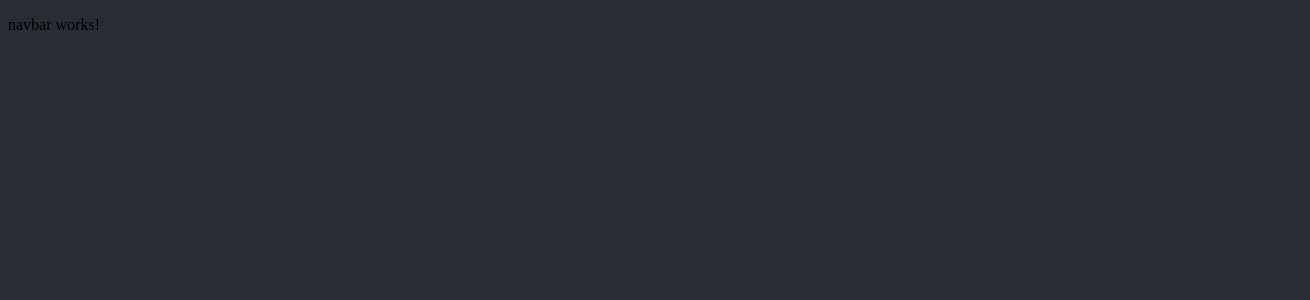
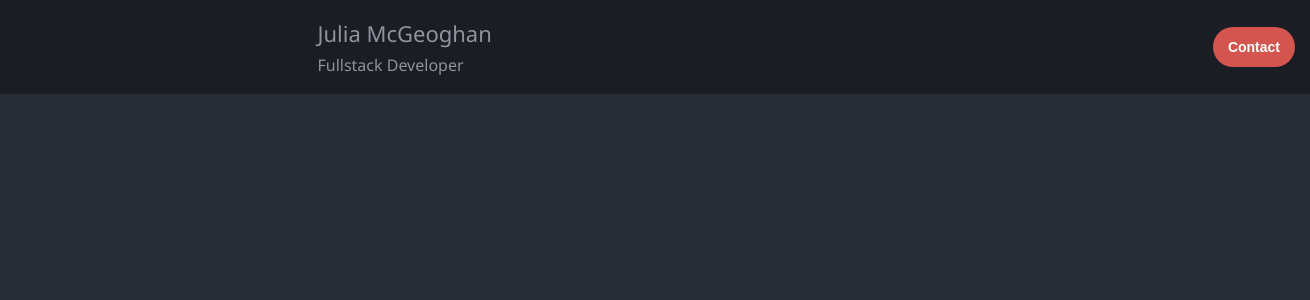
Before and after one commit to jkmdev/code-editor-portfolio, an Angular app: page / in a window 1280 px wide. Shown: the top 300 px of the page, 1310 px wide, since content can reach past the window. Built offline with nearby package versions, Linux system fonts and the light colour scheme.

Commit message:
Finish navbar

```diff
--- a/src/app/shared/navbar/navbar.component.html
+++ b/src/app/shared/navbar/navbar.component.html
@@ -1,3 +1,9 @@
-<p>
-  navbar works!
-</p>
+<nav class="nav">
+  <div class="logo">
+  </div>
+  <div class="title">
+    <h2>Julia McGeoghan</h2>
+    <h4>Fullstack Developer</h4>
+  </div>
+  <button class="contact">Contact</button>
+</nav>
--- a/src/app/shared/navbar/navbar.component.scss
+++ b/src/app/shared/navbar/navbar.component.scss
@@ -0,0 +1,60 @@
+@import '../../../styles';
+
+.nav {
+
+    background-color: $black-hole;
+    display: flex;
+    padding: 15px;
+    width: 100%;
+
+    @media only screen and (max-width: 600px) {
+        flex-direction: column;
+    }
+
+    @media only screen and (min-width: 601px) {
+        align-items: center;
+    }
+
+    .logo {
+
+        flex: 1;
+
+        @media only screen and (max-width: 600px) {
+            display: none;
+        }
+
+    }
+
+    .title {
+
+        flex: 3;
+
+        @media only screen and (max-width: 600px) {
+            margin: 0px;
+            text-align: center;
+            padding: 5px;
+        }
+
+    }
+
+    .contact {
+
+        background-color: $bloodmoon;
+        color: $bright;
+        border-radius: 100px;
+        border: none;
+        font-size: 14px;
+        font-weight: bold;
+        height: 40px;
+        padding: 0px 15px 0px 15px;
+
+        @media only screen and (max-width: 600px) {
+            margin: 0px;
+            text-align: center;
+            padding: 5px;
+            height: 30px;
+        }
+
+    }
+
+}
--- a/src/styles.scss
+++ b/src/styles.scss
@@ -1,4 +1,3 @@
-/* You can add global styles to this file, and also import other style files */
 
 @charset 'utf-8';
 
@@ -31,11 +30,49 @@ $bright: #ffffff;
 
 //**********FONTS**********
 
+$main-font: Segoe UI,Frutiger,Frutiger Linotype,Dejavu Sans,Helvetica Neue,Arial,sans-serif;
+
 //**********SPACING**********
 
+//*********BASE**********
+
+%clean {
+    font-weight: normal;
+    padding: 3px;
+    margin: 0px;
+}
 
 //**********GLOBAL STYLES***********
 
 body {
     background-color: $midnight;
+    font-family: $main-font;
+    color: $moon;
+    padding: 0px;
+    margin: 0px;
 }
+
+h1 {
+    @extend %clean;
+}
+
+h2 {
+    @extend %clean;
+    font-size: 22px;
+}
+
+h3 {
+    @extend %clean;
+}
+
+h4 {
+    @extend %clean;
+}
+
+h5 {
+    @extend %clean;
+}
+
+h6 {
+    @extend %clean;
+}
```
